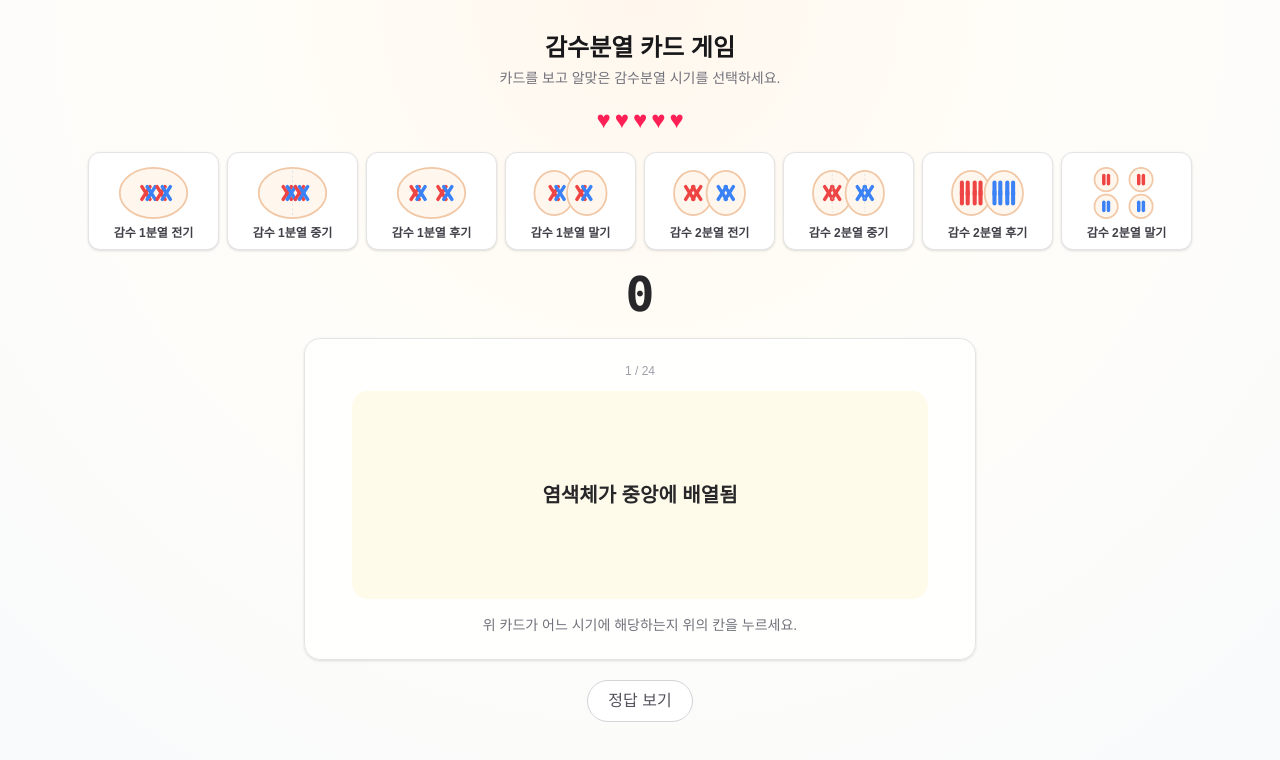
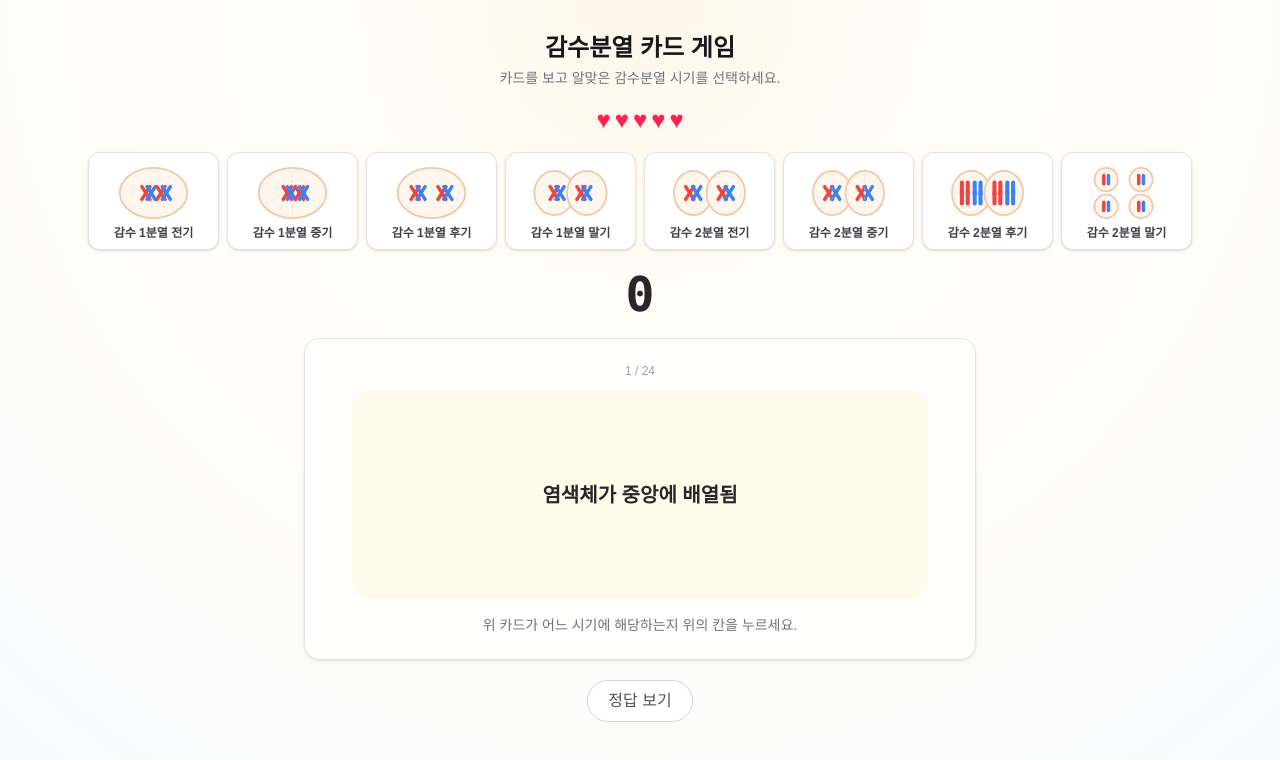
Before and after one commit to ultrabio/meiosis-card-game, a Next.js app: page / in a window 1280 px wide. Both pictures are taken after a click on the button "게임 시작". Shown: the top 760 px of the page. Built offline with nearby package versions, Linux system fonts and the light colour scheme.

Commit message:
Adjust meiosis II chromosome colors

```diff
--- a/components/MeiosisGame.tsx
+++ b/components/MeiosisGame.tsx
@@ -113,10 +113,10 @@ function PhaseArt({ phase }: { phase: Phase }) {
     <svg viewBox="0 0 140 110" className="h-full w-full">
       <Cell cx={42} cy={55} rx={33} ry={38}>
         <Chromosome x={36} y={55} color={red}/>
-        <Chromosome x={48} y={55} color={red}/>
+        <Chromosome x={48} y={55} color={blue}/>
       </Cell>
       <Cell cx={98} cy={55} rx={33} ry={38}>
-        <Chromosome x={92} y={55} color={blue}/>
+        <Chromosome x={92} y={55} color={red}/>
         <Chromosome x={104} y={55} color={blue}/>
       </Cell>
     </svg>
@@ -125,10 +125,10 @@ function PhaseArt({ phase }: { phase: Phase }) {
     <svg viewBox="0 0 140 110" className="h-full w-full">
       <Cell cx={42} cy={55} rx={33} ry={38}>
         <Chromosome x={36} y={55} color={red}/>
-        <Chromosome x={48} y={55} color={red}/>
+        <Chromosome x={48} y={55} color={blue}/>
       </Cell>
       <Cell cx={98} cy={55} rx={33} ry={38}>
-        <Chromosome x={92} y={55} color={blue}/>
+        <Chromosome x={92} y={55} color={red}/>
         <Chromosome x={104} y={55} color={blue}/>
       </Cell>
       <line x1="42" y1="22" x2="42" y2="88" stroke="#cbd5e1" strokeDasharray="4 4"/>
@@ -140,12 +140,12 @@ function PhaseArt({ phase }: { phase: Phase }) {
       <Cell cx={42} cy={55} rx={33} ry={38}>
         <Chromosome x={31} y={47} color={red} split/>
         <Chromosome x={31} y={63} color={red} split/>
-        <Chromosome x={53} y={47} color={red} split/>
-        <Chromosome x={53} y={63} color={red} split/>
+        <Chromosome x={53} y={47} color={blue} split/>
+        <Chromosome x={53} y={63} color={blue} split/>
       </Cell>
       <Cell cx={98} cy={55} rx={33} ry={38}>
-        <Chromosome x={87} y={47} color={blue} split/>
-        <Chromosome x={87} y={63} color={blue} split/>
+        <Chromosome x={87} y={47} color={red} split/>
+        <Chromosome x={87} y={63} color={red} split/>
         <Chromosome x={109} y={47} color={blue} split/>
         <Chromosome x={109} y={63} color={blue} split/>
       </Cell>
@@ -154,15 +154,15 @@ function PhaseArt({ phase }: { phase: Phase }) {
   return (
     <svg viewBox="0 0 140 110" className="h-full w-full">
       {[
-        { x: 35, y: 32, color: red },
-        { x: 95, y: 32, color: red },
-        { x: 35, y: 78, color: blue },
-        { x: 95, y: 78, color: blue },
+        { x: 35, y: 32 },
+        { x: 95, y: 32 },
+        { x: 35, y: 78 },
+        { x: 95, y: 78 },
       ].map((cell, i) => (
         <g key={i}>
           <circle cx={cell.x} cy={cell.y} r="20" fill="#fff7ed" stroke="#f1c7a5" strokeWidth="3"/>
-          <line x1={cell.x - 4} y1={cell.y - 7} x2={cell.x - 4} y2={cell.y + 7} stroke={cell.color} strokeWidth="6" strokeLinecap="round"/>
-          <line x1={cell.x + 4} y1={cell.y - 7} x2={cell.x + 4} y2={cell.y + 7} stroke={cell.color} strokeWidth="6" strokeLinecap="round"/>
+          <line x1={cell.x - 4} y1={cell.y - 7} x2={cell.x - 4} y2={cell.y + 7} stroke={red} strokeWidth="6" strokeLinecap="round"/>
+          <line x1={cell.x + 4} y1={cell.y - 7} x2={cell.x + 4} y2={cell.y + 7} stroke={blue} strokeWidth="6" strokeLinecap="round"/>
         </g>
       ))}
     </svg>
```
